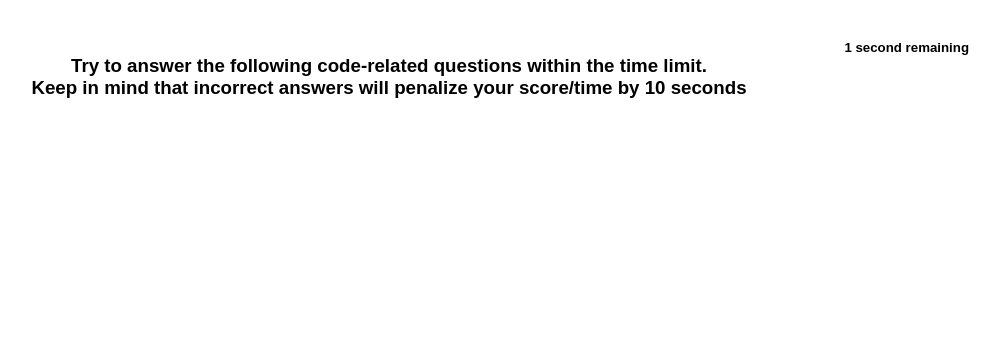
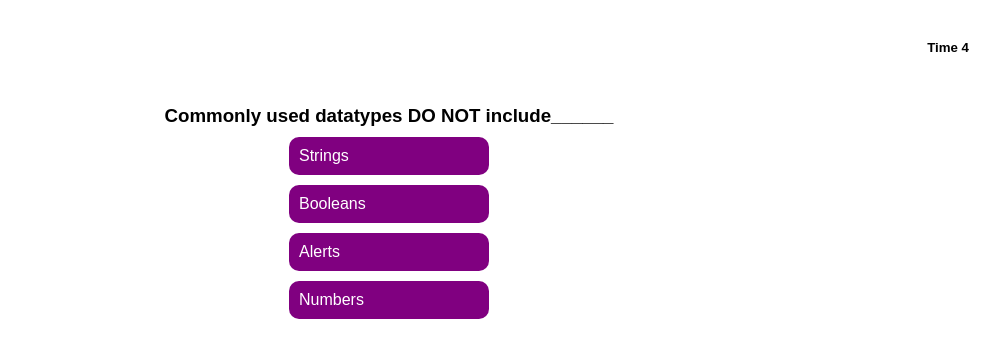
Before and after one commit to avandefeniks/javascript-quiz, a plain HTML site: page index.html in a window 1280 px wide. Both pictures are taken after a click on the button "Start Quiz". Shown: the whole page, without its empty margins (251-1251 px from the left). Drawn offline with Linux system fonts and the light colour scheme.

Commit message:
added answer list and styled it with css

```diff
--- a/assets/css/style.css
+++ b/assets/css/style.css
@@ -1,3 +1,9 @@
+:root {
+    --hoverbg: #D30CD3;
+    --btn-list: purple;
+    --text-color: white;
+}
+
 * {
     box-sizing: border-box;
     margin: 0;
@@ -25,11 +31,12 @@ header {
 
 .questions {
     display: flex;
-    text-align: center;
+    text-align: left;
+    margin: 50px 0 10px 0;
 }
 .answers {
     display: flex;
-    justify-content: center;
+    justify-content: flex-start;
     flex-direction: column;
 }
 
@@ -37,14 +44,14 @@ header {
     padding: 15px;
     margin: 10px;
     font-size: 20px;
-    color: white;
-    background-color: purple;
+    color: var(--text-color);
+    background-color: var(--btn-list);
     border-radius: 10px;
     border: none;
 }
 
 .btn-start:hover {
-    background-color: #D30CD3;
+    background-color: var(--hoverbg);
 }
 
 .result {
@@ -53,4 +60,19 @@ header {
     text-align: center;
     font-size: 20px;
     font-style: italic;
+    /*width: 400px;*/
 }
+
+.list-item {
+    flex: 0 1 200px;
+    color: var(--text-color);
+    background-color: var(--btn-list);
+    padding: 10px;
+    margin-bottom: 10px;
+    border-radius: 10px;
+    width: 200px;
+}
+
+.list-item:hover {
+    background-color: var(--hoverbg);
+}
--- a/assets/js/script.js
+++ b/assets/js/script.js
@@ -1,5 +1,5 @@
 var timerEl = document.getElementById("timer");
-var timeLeft = 2;
+var timeLeft = 5;
 var startQuizBtnEl = document.getElementById("start-quiz");
 var questionText = document.getElementById("questions");
 var idCounter = 0;
@@ -11,6 +11,7 @@ var qAndA_Obj = {
   answer4: "",
   correctAnswer: ""
 };
+var answerListEl = document.getElementById("answer-list");
 
 
 function countdown() {
@@ -24,10 +25,10 @@ function countdown() {
         timeLeft--;
       }
       // checking to see if 1 second it left and displaying that time using textContent
-      else if (timeLeft === 1) {
-        timerEl.textContent = timeLeft + " second remaining";
-        timeLeft--;
-      }
+      // else if (timeLeft === 1) {
+      //   timerEl.textContent = timeLeft + " second remaining";
+      //   timeLeft--;
+      // }
     // set timer to nothing and clear the interval so timer doesn't start again
       else {
         timerEl.textContent = "Time 0";
@@ -112,13 +113,52 @@ function countdown() {
   };
 
   function diplayQuestionsAndAnswers() {
-    console.log("test")
+    // console.log("test")
+    var quetionsEl = document.getElementById("questions");
+    // var answerListEl = document.getElementById("answer-list");
+
+    // load questions and answers based on id counter
+    qAndA_Obj = JSON.parse(localStorage.getItem(idCounter));
+
+    // display question
+    quetionsEl.textContent = qAndA_Obj.question;
+
+    //add list items to ordered list
+    var listItemEl = document.createElement("li");
+    listItemEl.className = "list-item";
+    listItemEl.textContent = qAndA_Obj.answer1;
+    listItemEl.setAttribute("id", "answer1");
+    answerListEl.appendChild(listItemEl);
+
+    var listItemEl = document.createElement("li");
+    listItemEl.className = "list-item";
+    listItemEl.textContent = qAndA_Obj.answer2;
+    listItemEl.setAttribute("id", "answer2");
+    answerListEl.appendChild(listItemEl);
+
+    var listItemEl = document.createElement("li");
+    listItemEl.className = "list-item";
+    listItemEl.textContent = qAndA_Obj.answer3;
+    listItemEl.setAttribute("id", "answer3");
+    answerListEl.appendChild(listItemEl);
+
+    var listItemEl = document.createElement("li");
+    listItemEl.className = "list-item";
+    listItemEl.textContent = qAndA_Obj.answer4;
+    listItemEl.setAttribute("id", "answer4");
+    answerListEl.appendChild(listItemEl);
+  };
+
+  function answerChosen(event) {
+    console.log(event.target.id)
   }
 
   document.addEventListener("DOMContentLoaded", function() {
 
+    // hide result display on load
     var resultEl = document.getElementById("result");
     resultEl.style.display = "none";
 
   });
-  startQuizBtnEl.addEventListener("click", startQuiz)
+  startQuizBtnEl.addEventListener("click", startQuiz);
+  answerListEl.addEventListener("click", answerChosen);
```
